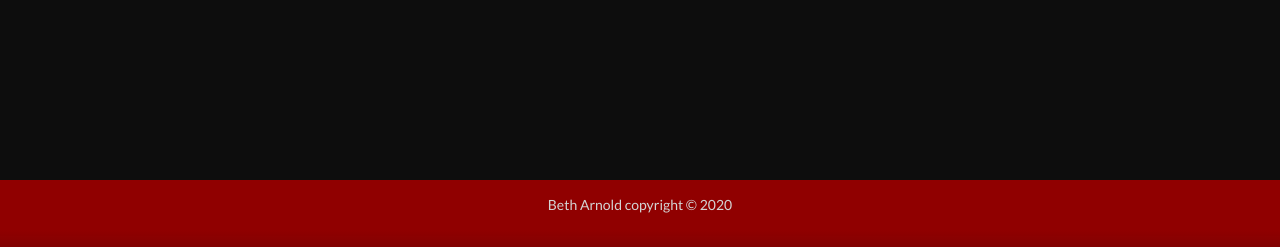
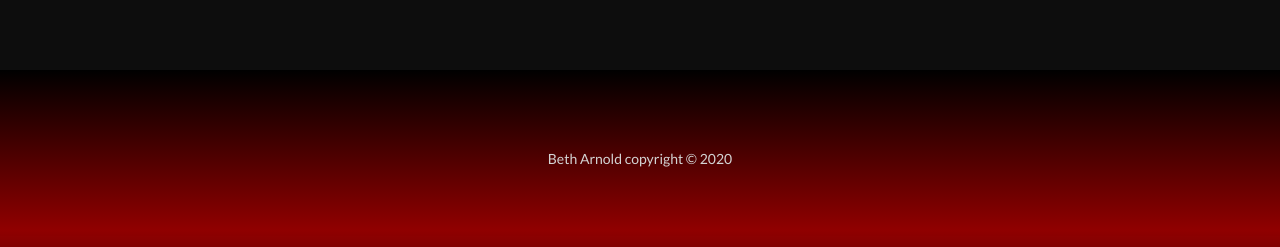
Before and after one commit to BETH-A/picture-finder, a React (Create React App) app: page / in a window 1280 px wide. Shown: the part 570-817 px from the top of the page. Built offline with nearby package versions, Linux system fonts and the light colour scheme; no server answers.

Commit message:
updated Footer.js, Footer.css, and package.json (removed -b master from deploy script

```diff
--- a/package.json
+++ b/package.json
@@ -16,7 +16,7 @@
   },
   "scripts": {
     "predeploy": "npm run build",
-    "deploy": "gh-pages -b master -d build",
+    "deploy": "gh-pages -d build",
     "start": "react-scripts start",
     "build": "react-scripts build",
     "test": "react-scripts test",
--- a/public/index.html
+++ b/public/index.html
@@ -10,9 +10,7 @@
       content="Web site created using create-react-app"
     />
     <link rel="apple-touch-icon" href="%PUBLIC_URL%/logo192.png" />
-
     <link rel="manifest" href="%PUBLIC_URL%/manifest.json" />
-
 
     <link rel="stylesheet" href="https://cdnjs.cloudflare.com/ajax/libs/semantic-ui/2.4.1/semantic.min.css" />
     <title>Picture Finder</title>
--- a/src/components/Footer.css
+++ b/src/components/Footer.css
@@ -1,13 +1,18 @@
 footer {
     color: #d4d4d4;
     margin-top: 2rem;
-    background-color: #900000;
+    background: linear-gradient(180deg,rgba(0,0,0,0.95), rgba(144,0,0,1));
     position: fixed;
     text-align: center;
     width: 100vw;
-    height: 5rem;
+    height: 20vh;
     padding: 1.5rem;
     left: 0;
     bottom: 0;
     margin-top: 2.5rem;
 }
+
+.footer {
+
+    padding-top: 8vh;
+}
--- a/src/components/Footer.js
+++ b/src/components/Footer.js
@@ -8,7 +8,7 @@ function Footer(){
 
     return(
         <footer>
-            <p>Beth Arnold copyright © {currentYear} </p>
+            <p className="footer">Beth Arnold copyright © {currentYear} </p>
         </footer>
     )
 };
```
